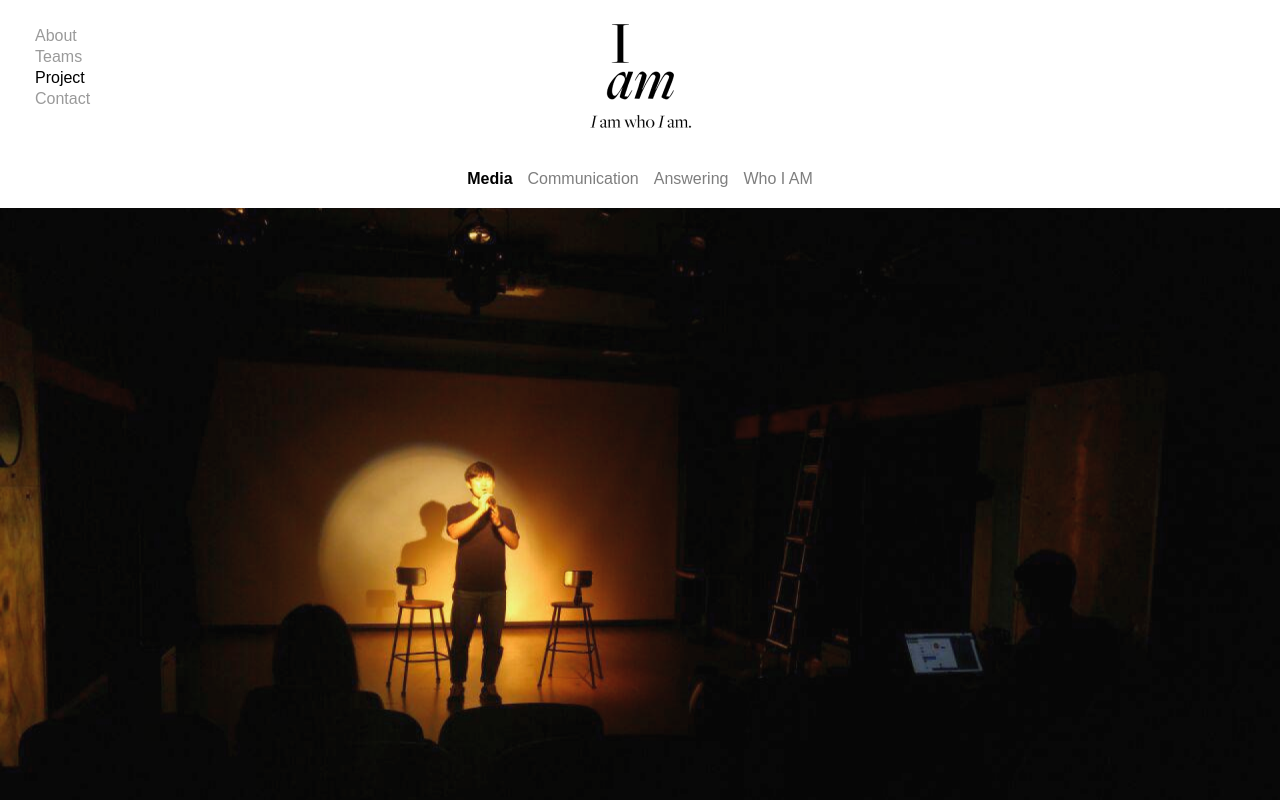
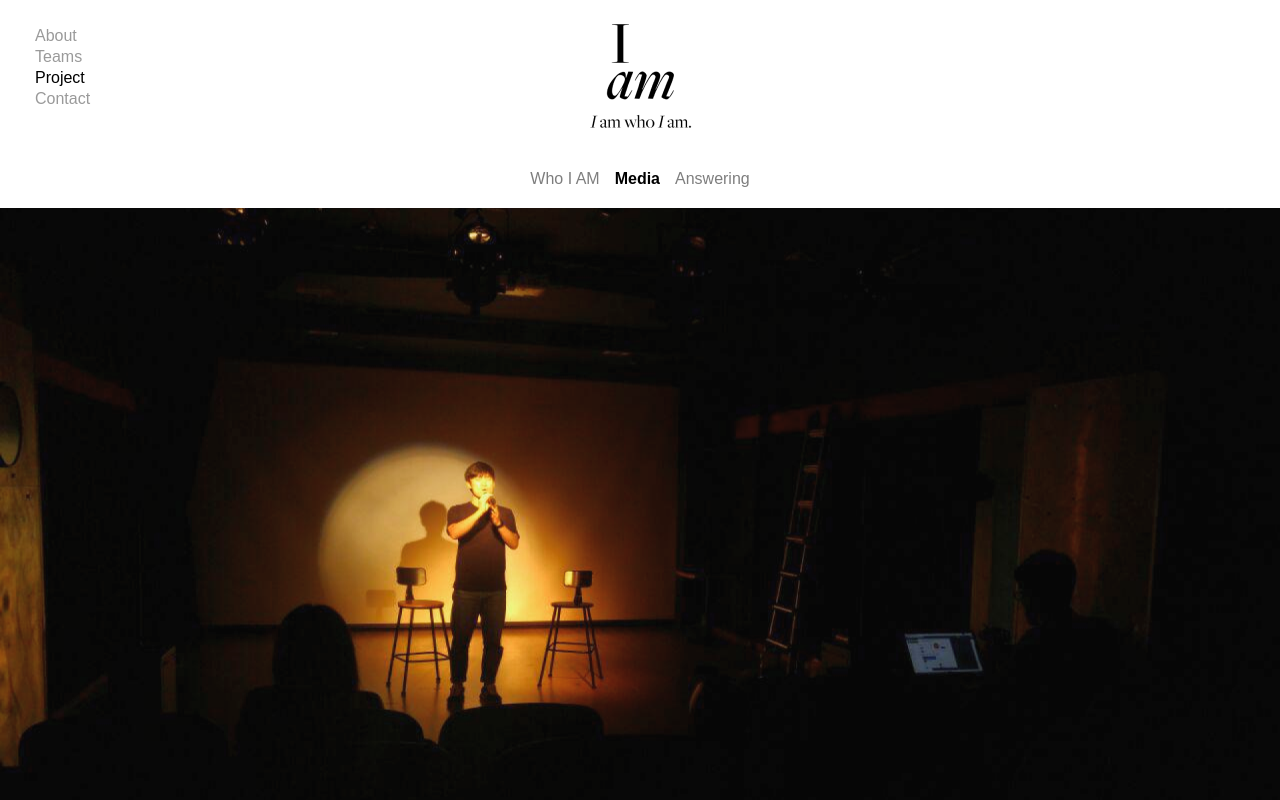
Before and after one commit to outclassstudio/iam, a React (Create React App) app: page /project in a window 1280 px wide. Shown: the top 800 px of the page. Built offline with nearby package versions, Linux system fonts and the light colour scheme; a web font is replaced by a local one.

Commit message:
Fix: Edit prjoect menu

```diff
--- a/src/pages/project/Project.tsx
+++ b/src/pages/project/Project.tsx
@@ -17,29 +17,29 @@ export default function Project() {
       <AnotherHeader />
       <ProjectPageContainer>
         <ProjectHeader>
+        <Category
+            onClick={() => handleCurrentPage("whoIam")}
+            className={currentPage === "whoIam" ? "Selected" : ""}
+          >
+            Who I AM
+          </Category>
           <Category
             onClick={() => handleCurrentPage("Media")}
             className={currentPage === "Media" ? "Selected" : ""}
           >
             Media
           </Category>
-          <Category
+          {/* <Category
             onClick={() => handleCurrentPage("Communication")}
             className={currentPage === "Communication" ? "Selected" : ""}
           >
             Communication
-          </Category>
+          </Category> */}
           <Category
             onClick={() => handleCurrentPage("Answering")}
             className={currentPage === "Answering" ? "Selected" : ""}
           >
             Answering
-          </Category>
-          <Category
-            onClick={() => handleCurrentPage("whoIam")}
-            className={currentPage === "whoIam" ? "Selected" : ""}
-          >
-            Who I AM
           </Category>
         </ProjectHeader>
         {currentPage === "Media" ? (
```
